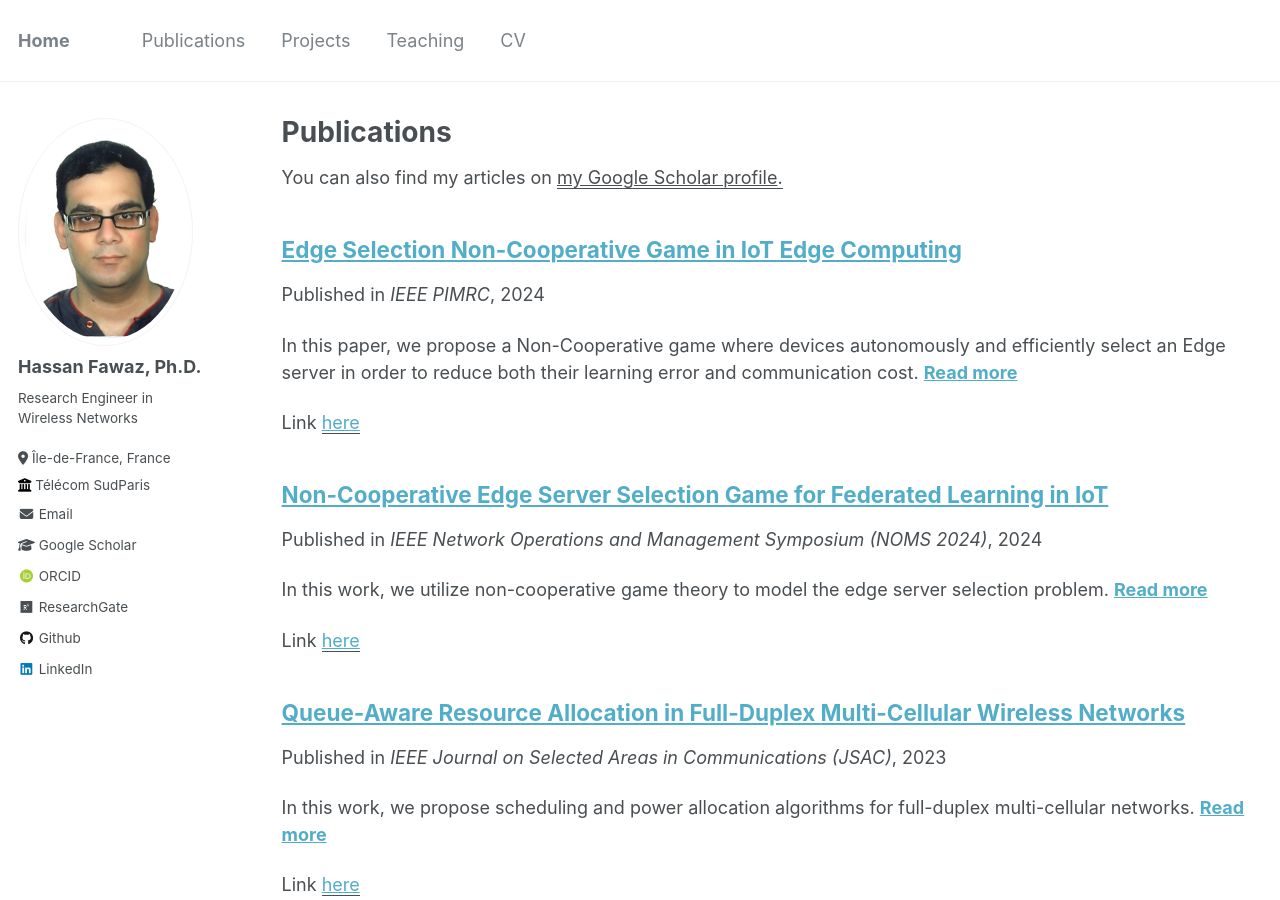
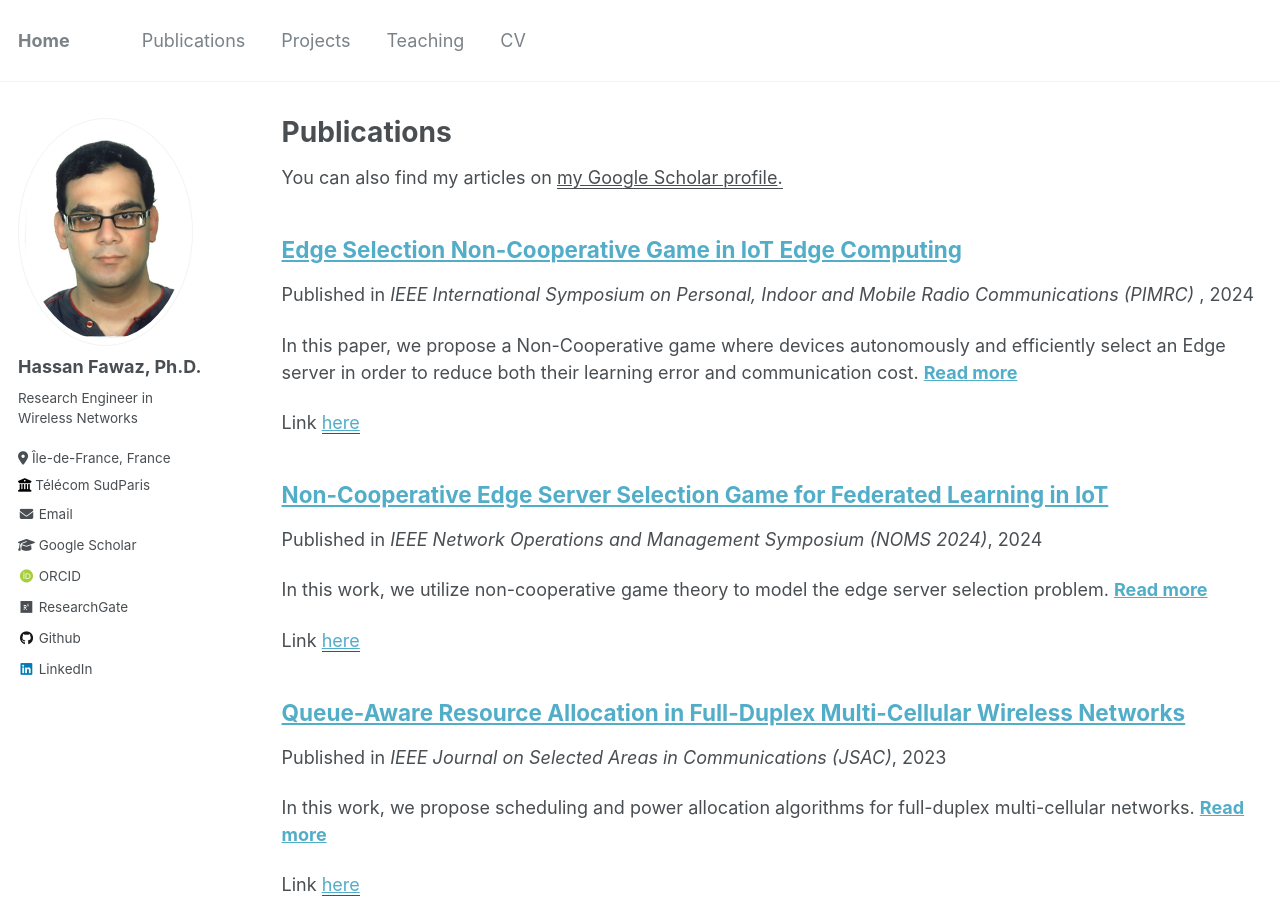
Before and after one commit to Hassan-Fawaz/Hassan-Fawaz.github.io, a Jekyll site: the page built from _pages/publications.md, in a window 1280 px wide and 900 px high. Built offline with Jekyll 4.4.1, drawn with Linux system fonts in a browser that asks for light colours; some web fonts are replaced.

Commit message:
April 29 2024

```diff
--- a/_publications/Paper18.md
+++ b/_publications/Paper18.md
@@ -4,7 +4,7 @@ collection: publications
 permalink: https://hassan-fawaz.github.io/files/paper18.pdf
 excerpt: 'In this paper, we propose a Non-Cooperative game where devices autonomously and efficiently select an Edge server in order to reduce both their learning error and communication cost.'
 date: 2024-09-08
-venue: 'IEEE PIMRC'
+venue: ' IEEE International Symposium on Personal, Indoor and Mobile Radio Communications (PIMRC) '
 paperurl: 'https://hassan-fawaz.github.io/files/paper18.pdf'
 ---
 <div style="text-align: justify;">
```
